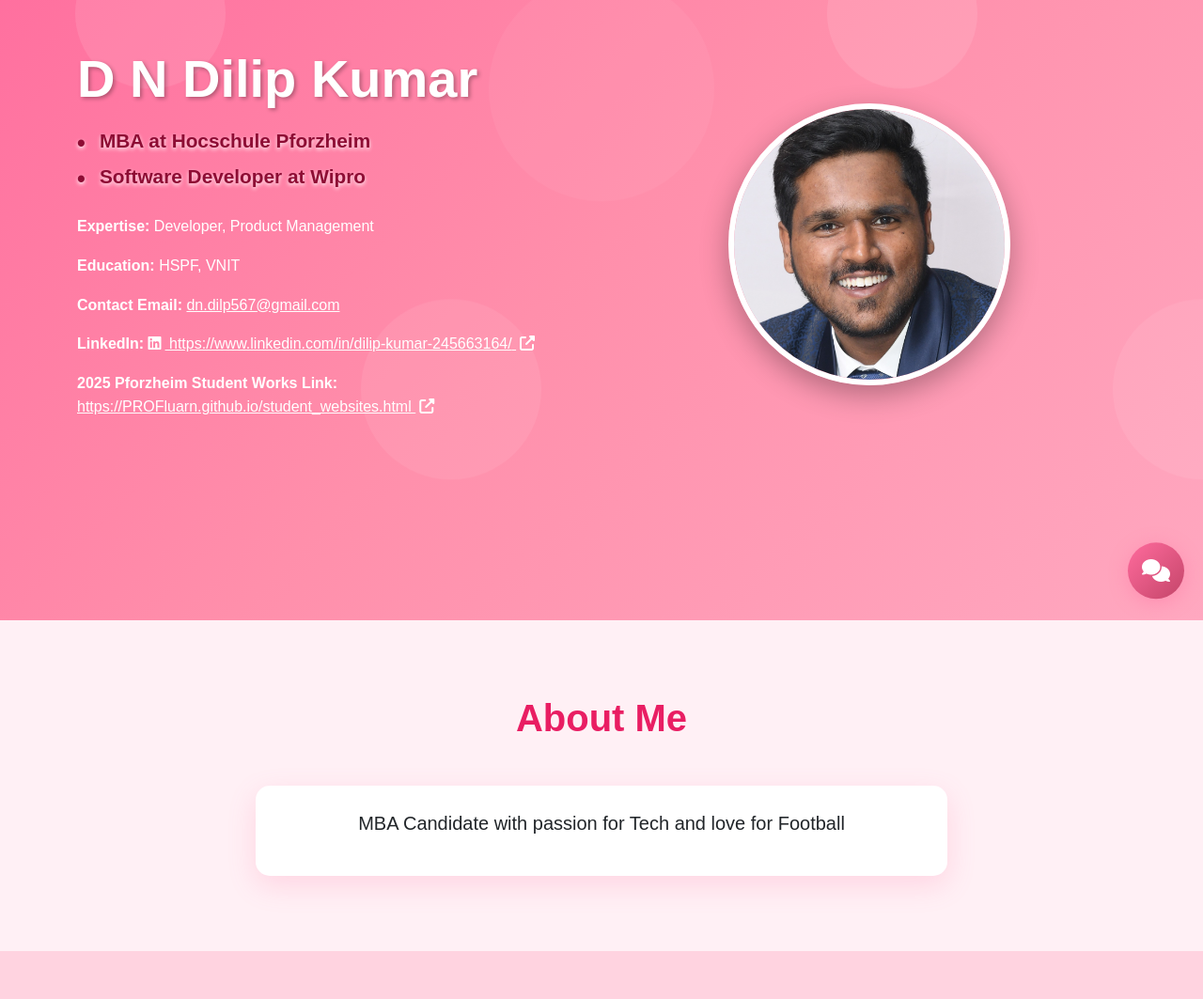
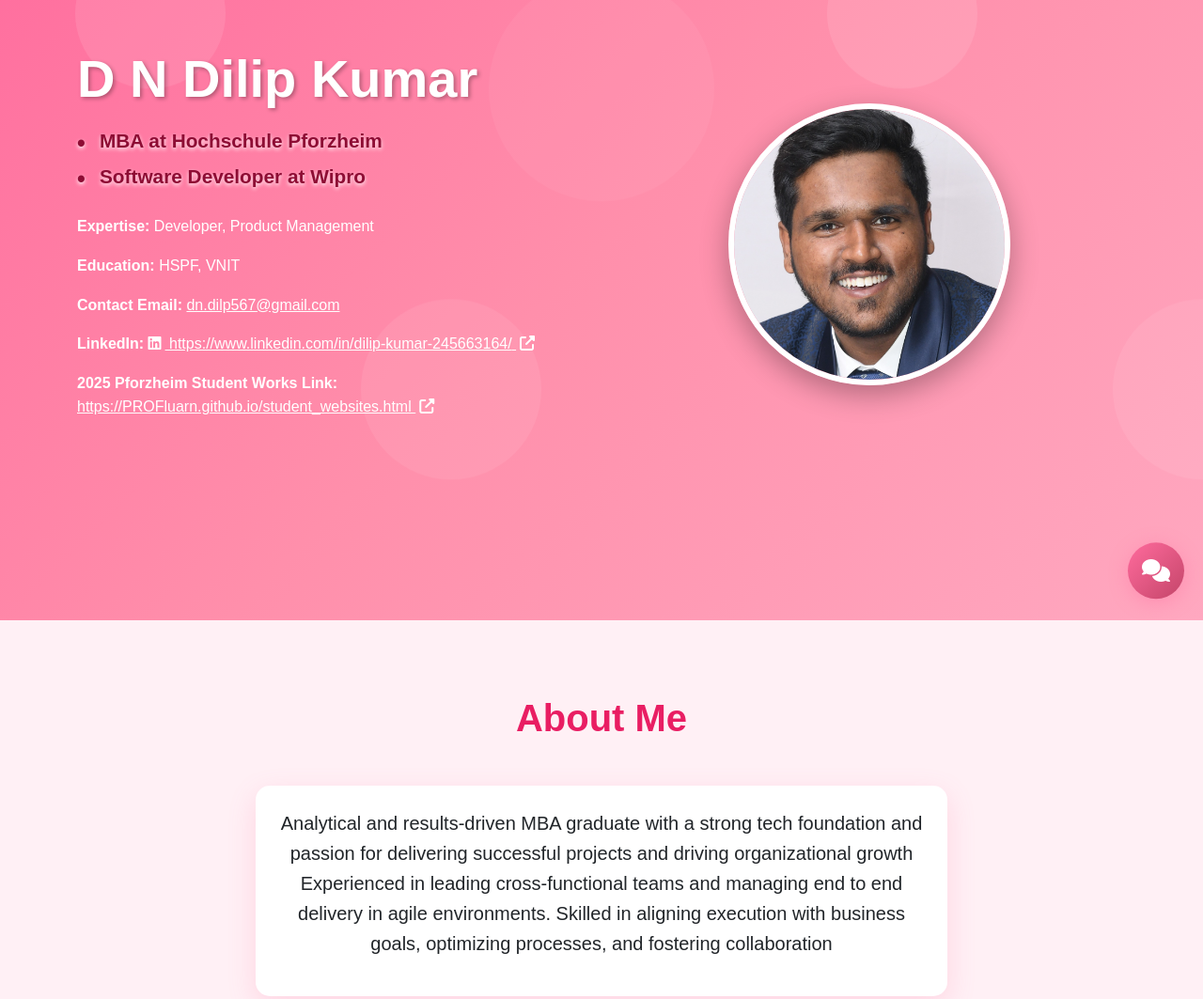
Before and after one commit to DNDTech567/dndtech567.github.io, a plain HTML site: page index.html in a window 1280 px wide. Shown: the part 140-1203 px from the top of the page at 94% size. Drawn offline with nearby package versions, Linux system fonts and the light colour scheme.

Commit message:
Update index.html

```diff
--- a/index.html
+++ b/index.html
@@ -340,15 +340,15 @@
 // ====== User Profile Data Section - Please modify the content below ======
         const profileData = {
             name: "D N Dilip Kumar",
-            title1: "MBA at Hocschule Pforzheim",
+            title1: "MBA at Hochschule Pforzheim",
             title2: "Software Developer at Wipro",
             expertise: "Developer, Product Management",
             education: "HSPF, VNIT",
             email: "dn.dilp567@gmail.com",
             linkedin: "https://www.linkedin.com/in/dilip-kumar-245663164/",
-            about1: "MBA Candidate with passion for Tech and love for Football",
+            about1: "Analytical and results-driven MBA graduate with a strong tech foundation and passion for delivering successful projects and driving organizational growth Experienced in leading cross-functional teams and managing end to end delivery in agile environments. Skilled in aligning execution with business goals, optimizing processes, and fostering collaboration",
             phone: "886-2-2737-6754",
-            location: "HS PForzheim"
+            location: "HS Pforzheim"
         };
         // ====== User Profile Data Section End ======
     </script>
```
